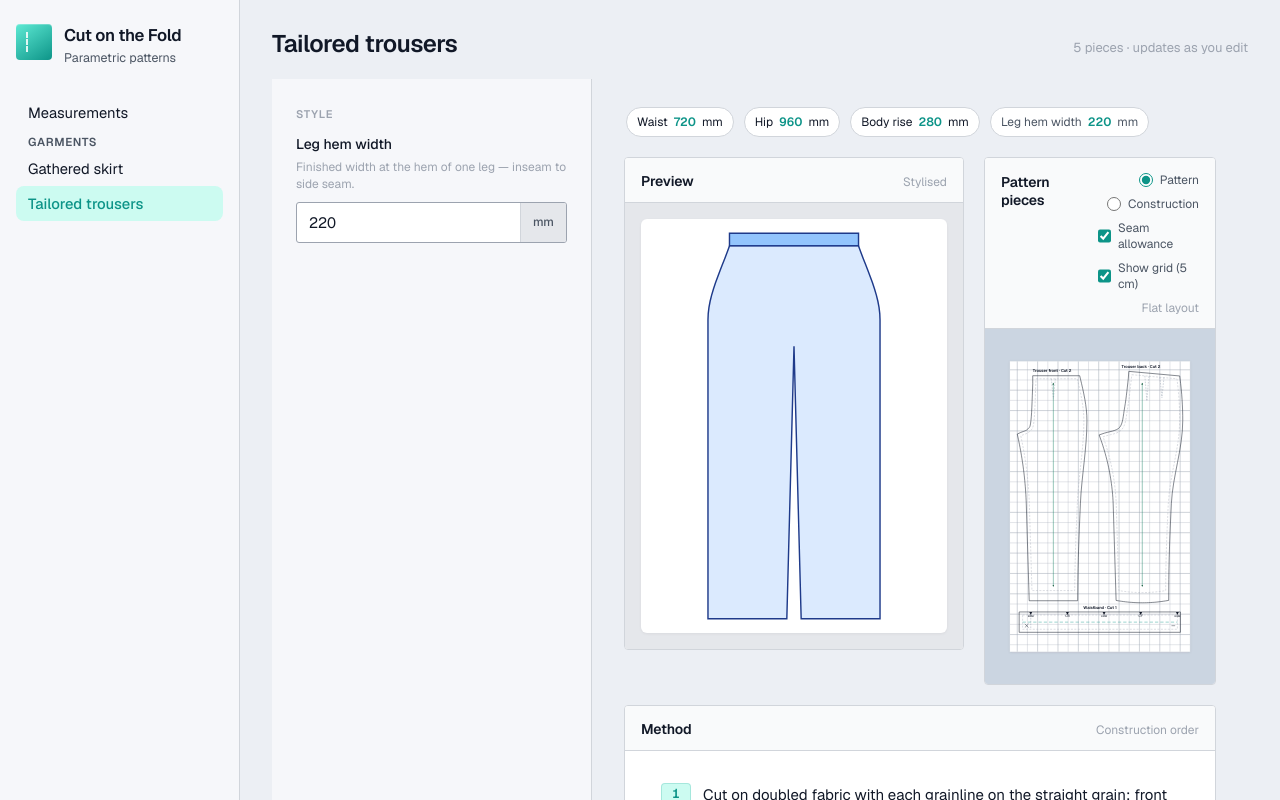
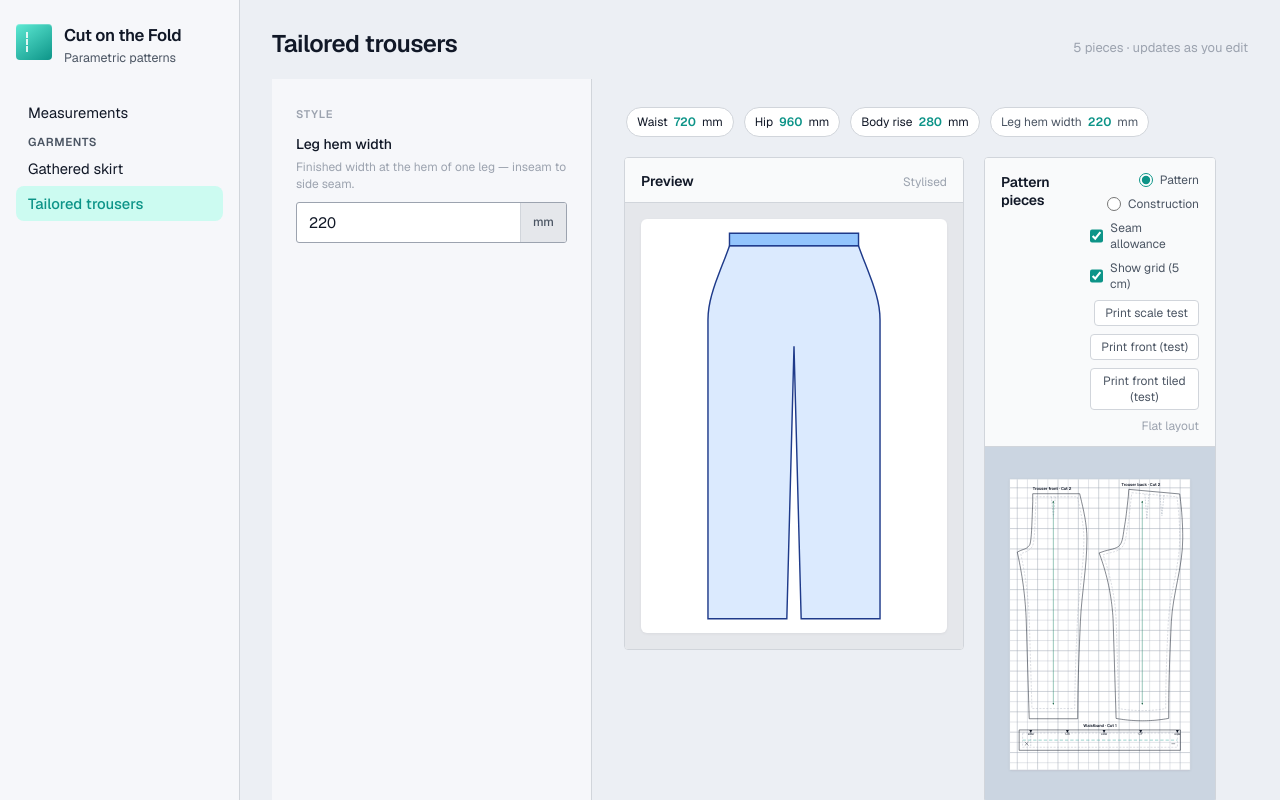
Before and after one commit to HelenStaniland/cutonthefold, a Next.js app: page /garments/tailored-trousers in a window 1280 px wide. Shown: the top 800 px of the page. Built offline with nearby package versions, Linux system fonts and the light colour scheme.

Commit message:
printing first pass

```diff
--- a/app/garments/tailored-trousers/page.tsx
+++ b/app/garments/tailored-trousers/page.tsx
@@ -10,6 +10,11 @@ import {
   TROUSER_LAYOUT_ANCHOR_Y,
   validateTrousers,
 } from "@/lib/patterns/trouserBlock";
+import {
+  downloadCalibrationSheet,
+  downloadSinglePiece,
+  downloadTiledPiece,
+} from "@/lib/export/pdf";
 import { previewTrousers } from "@/lib/previews/trouserBlock";
 import {
   DEFAULT_SEAM_ALLOWANCE,
@@ -96,6 +101,7 @@ export default function TailoredTrousersPage() {
 
   const validation = validateTrousers(body, style);
   const net = draftTrousers(body, style);
+  const frontPiece = net.pieces.find((p) => p.name === "Trouser front")!;
   const construction = validation.valid ? trouserConstruction(body, style) : [];
   const pattern = withSeamAllowance(net, DEFAULT_SEAM_ALLOWANCE);
   const displayPattern = showSeamAllowance ? pattern : net;
@@ -384,6 +390,31 @@ export default function TailoredTrousersPage() {
                     />
                     Show grid (5 cm)
                   </label>
+                  <button
+                    type="button"
+                    className={styles.printAction}
+                    onClick={downloadCalibrationSheet}
+                  >
+                    Print scale test
+                  </button>
+                  {validation.valid && (
+                    <button
+                      type="button"
+                      className={styles.printAction}
+                      onClick={() => downloadSinglePiece(frontPiece)}
+                    >
+                      Print front (test)
+                    </button>
+                  )}
+                  {validation.valid && (
+                    <button
+                      type="button"
+                      className={styles.printAction}
+                      onClick={() => downloadTiledPiece(frontPiece)}
+                    >
+                      Print front tiled (test)
+                    </button>
+                  )}
                   <span className={styles.cardSubtitle}>Flat layout</span>
                 </div>
               </div>
--- a/app/shell.module.css
+++ b/app/shell.module.css
@@ -424,6 +424,23 @@
   margin: 0;
   accent-color: var(--accent);
   cursor: pointer;
+}
+
+.printAction {
+  padding: 4px 10px;
+  font-size: 0.75rem;
+  font-family: inherit;
+  color: var(--ink-muted);
+  background: #fff;
+  border: 1px solid var(--border);
+  border-radius: 4px;
+  cursor: pointer;
+}
+
+.printAction:hover {
+  color: var(--ink);
+  border-color: var(--accent);
+  background: var(--accent-soft);
 }
 
 .cutLine {
--- /dev/null
+++ b/lib/export/pdf.ts
@@ -0,0 +1,182 @@
+import { jsPDF } from "jspdf";
+import type { PatternPiece, Point, Millimetres } from "@/lib/types/measurements";
+
+const SQUARE = 100; // mm
+const MARGIN = 10; // mm — safe inside typical printer non-printable area
+const OVERLAP = 20; // mm — shared band between adjacent sheets
+
+// page coordinate = pattern coordinate + offset (pure translation, no scale)
+type Placement = { offsetX: Millimetres; offsetY: Millimetres };
+
+function patternToPage(p: Point, place: Placement): Point {
+  // Assumes pattern y increases downward, matching jsPDF. If the piece
+  // prints upside down, this is the only line to change.
+  return { x: p.x + place.offsetX, y: p.y + place.offsetY };
+}
+
+function bbox(points: Point[]): {
+  minX: number;
+  minY: number;
+  maxX: number;
+  maxY: number;
+} {
+  const xs = points.map((p) => p.x);
+  const ys = points.map((p) => p.y);
+  return {
+    minX: Math.min(...xs),
+    minY: Math.min(...ys),
+    maxX: Math.max(...xs),
+    maxY: Math.max(...ys),
+  };
+}
+
+export function drawPiece(
+  doc: jsPDF,
+  piece: PatternPiece,
+  place: Placement,
+): void {
+  const pts = piece.outline.map((o) => patternToPage(o.at, place));
+  if (pts.length < 2) return;
+
+  // jsPDF doc.lines takes deltas relative to the previous point.
+  const deltas = pts
+    .slice(1)
+    .map((p, i) => [p.x - pts[i].x, p.y - pts[i].y] as [number, number]);
+
+  doc.setLineWidth(0.3);
+  doc.setLineJoin("round");
+  doc.lines(deltas, pts[0].x, pts[0].y, [1, 1], "S", true);
+}
+
+type Grid = { cols: number; rows: number; stepX: number; stepY: number };
+
+function tileGrid(
+  box: { minX: number; minY: number; maxX: number; maxY: number },
+  printableW: number,
+  printableH: number,
+): Grid {
+  const stepX = printableW - OVERLAP;
+  const stepY = printableH - OVERLAP;
+  const w = box.maxX - box.minX;
+  const h = box.maxY - box.minY;
+  const cols = Math.max(1, Math.ceil((w - OVERLAP) / stepX));
+  const rows = Math.max(1, Math.ceil((h - OVERLAP) / stepY));
+  return { cols, rows, stepX, stepY };
+}
+
+function drawTileFrame(
+  doc: jsPDF,
+  printableW: number,
+  printableH: number,
+  grid: Grid,
+  col: number,
+  row: number,
+): void {
+  doc.setLineWidth(0.2);
+  doc.setLineDashPattern([], 0);
+  doc.rect(MARGIN, MARGIN, printableW, printableH);
+
+  doc.setLineDashPattern([2, 2], 0);
+  if (col < grid.cols - 1) {
+    const x = MARGIN + grid.stepX;
+    doc.line(x, MARGIN, x, MARGIN + printableH);
+  }
+  if (row < grid.rows - 1) {
+    const y = MARGIN + grid.stepY;
+    doc.line(MARGIN, y, MARGIN + printableW, y);
+  }
+  doc.setLineDashPattern([], 0);
+}
+
+function drawTileLabel(
+  doc: jsPDF,
+  name: string,
+  grid: Grid,
+  col: number,
+  row: number,
+): void {
+  doc.setFontSize(8);
+  doc.text(
+    `${name}  C${col + 1}/${grid.cols}  R${row + 1}/${grid.rows}`,
+    MARGIN + 3,
+    MARGIN + 5,
+  );
+}
+
+export function downloadTiledPiece(piece: PatternPiece): void {
+  const doc = new jsPDF({ unit: "mm", format: "a4", orientation: "portrait" });
+  const pageW = doc.internal.pageSize.getWidth();
+  const pageH = doc.internal.pageSize.getHeight();
+  const printableW = pageW - 2 * MARGIN;
+  const printableH = pageH - 2 * MARGIN;
+
+  const box = bbox(piece.outline.map((o) => o.at));
+  const grid = tileGrid(box, printableW, printableH);
+
+  for (let row = 0; row < grid.rows; row++) {
+    for (let col = 0; col < grid.cols; col++) {
+      if (row > 0 || col > 0) doc.addPage();
+
+      const place: Placement = {
+        offsetX: MARGIN - box.minX - col * grid.stepX,
+        offsetY: MARGIN - box.minY - row * grid.stepY,
+      };
+
+      doc.saveGraphicsState();
+      doc.rect(MARGIN, MARGIN, printableW, printableH);
+      doc.clip();
+      doc.discardPath();
+      drawPiece(doc, piece, place);
+      doc.restoreGraphicsState();
+
+      drawTileFrame(doc, printableW, printableH, grid, col, row);
+      drawTileLabel(doc, piece.name, grid, col, row);
+    }
+  }
+
+  doc.save(
+    `cutonthefold-${piece.name.replace(/\s+/g, "-").toLowerCase()}-tiled.pdf`,
+  );
+}
+
+export function downloadSinglePiece(piece: PatternPiece): void {
+  const doc = new jsPDF({ unit: "mm", format: "a4", orientation: "portrait" });
+
+  const box = bbox(piece.outline.map((o) => o.at));
+  const place: Placement = {
+    offsetX: MARGIN - box.minX,
+    offsetY: MARGIN - box.minY,
+  };
+
+  drawPiece(doc, piece, place);
+  doc.save(
+    `cutonthefold-${piece.name.replace(/\s+/g, "-").toLowerCase()}.pdf`,
+  );
+}
+
+export function downloadCalibrationSheet(): void {
+  const doc = new jsPDF({ unit: "mm", format: "a4", orientation: "portrait" });
+  const pageW = doc.internal.pageSize.getWidth(); // 210 mm
+  const x0 = (pageW - SQUARE) / 2;
+  const y0 = 40;
+
+  doc.setLineWidth(0.2);
+  doc.rect(x0, y0, SQUARE, SQUARE); // exactly 100 × 100 mm
+
+  doc.setFontSize(10);
+  doc.text(`${SQUARE} mm`, x0 + SQUARE / 2, y0 - 3, { align: "center" });
+  doc.text(`${SQUARE} mm`, x0 - 4, y0 + SQUARE / 2, {
+    align: "center",
+    angle: 90,
+  });
+
+  doc.setFontSize(11);
+  doc.text(
+    "Print at 100% (Actual size — NOT 'Fit to page').\nThis square must measure exactly 100 mm on each side.\nIf it doesn't, adjust the printer scale until it does before printing the pattern.",
+    x0,
+    y0 + SQUARE + 12,
+    { maxWidth: SQUARE + 40 },
+  );
+
+  doc.save("cutonthefold-scale-test.pdf");
+}
--- a/package.json
+++ b/package.json
@@ -9,6 +9,7 @@
     "lint": "eslint"
   },
   "dependencies": {
+    "jspdf": "^4.2.1",
     "next": "16.2.7",
     "react": "19.2.4",
     "react-dom": "19.2.4"
```
Also changed, not shown: 1 other file (tests, documents, lock files or other folders).
